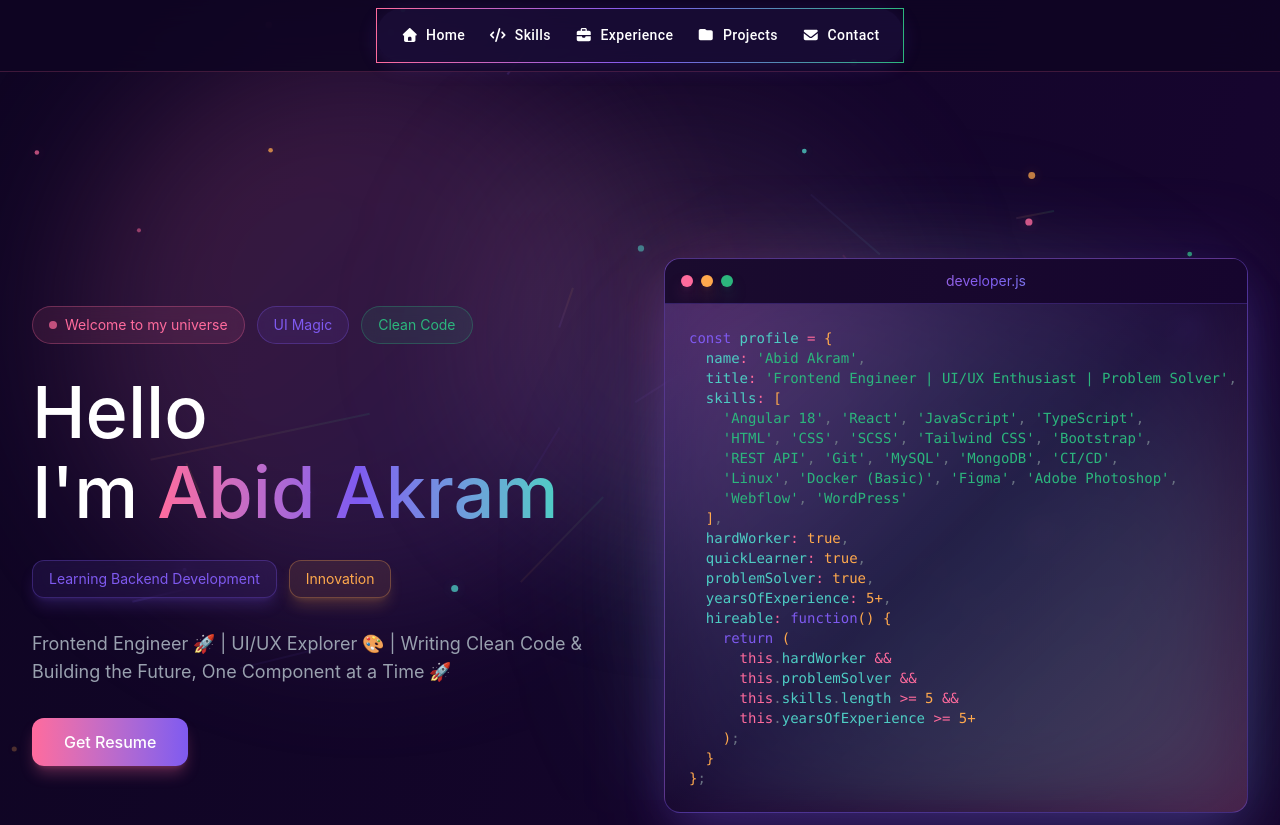
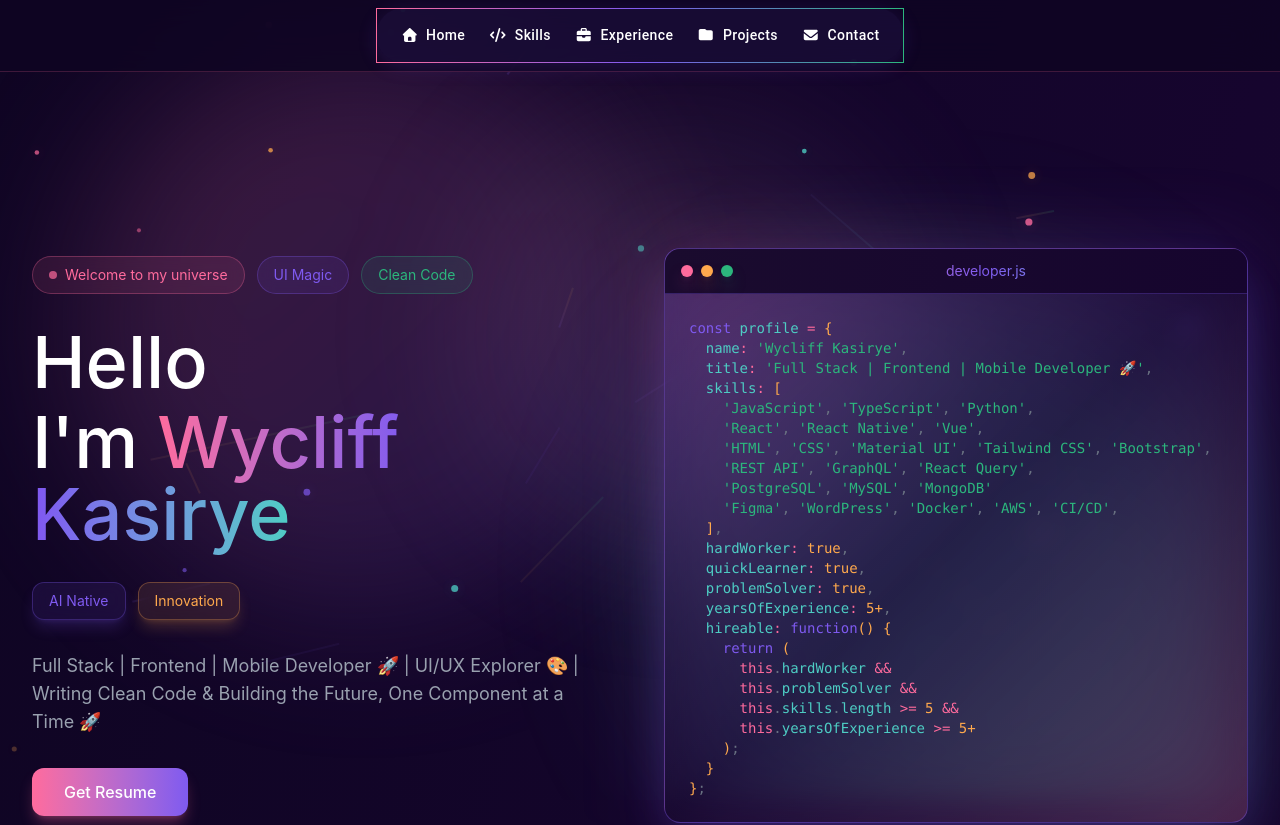
Before and after one commit to wycliffkas/wycoPortfolio, a React (Vite) app: page / in a window 1280 px wide. Shown: the top 825 px of the page. Built offline with nearby package versions, Linux system fonts and the light colour scheme.

Commit message:
update skills

```diff
--- a/package.json
+++ b/package.json
@@ -6,8 +6,8 @@
   "homepage": "https://wycliffkas.github.io/wycoPortfolio",
   "scripts": {
     "build": "vite build",
-    "predeploy": "pnpm build",
-    "deploy": "gh-pages -d dist"
+    "dev": "vite",
+    "deploy": "gh-pages -d dist --add"
   },
   "dependencies": {
     "@emotion/react": "11.14.0",
--- a/src/app/components/CodeWindow.tsx
+++ b/src/app/components/CodeWindow.tsx
@@ -1,11 +1,11 @@
-import { motion } from 'motion/react';
+import { motion } from "motion/react";
 
 export function CodeWindow() {
   const code = `const profile = {
-  name: 'Abid Akram',
-  title: 'Frontend Engineer | UI/UX Enthusiast | Problem Solver',
+  name: 'Wycliff Kasirye',
+  title: 'Full Stack Engineer | Frontend Engineer | Problem Solver',
   skills: [
-    'Angular 18', 'React', 'JavaScript', 'TypeScript',
+    'React', 'Vue', 'JavaScript', 'TypeScript',
     'HTML', 'CSS', 'SCSS', 'Tailwind CSS', 'Bootstrap',
     'REST API', 'Git', 'MySQL', 'MongoDB', 'CI/CD',
     'Linux', 'Docker (Basic)', 'Figma', 'Adobe Photoshop',
@@ -30,8 +30,7 @@ export function CodeWindow() {
       initial={{ opacity: 0, rotateY: -15 }}
       animate={{ opacity: 1, rotateY: 0 }}
       transition={{ duration: 0.8, delay: 0.5 }}
-      className="relative"
-    >
+      className="relative">
       {/* Browser Window */}
       <div className="bg-gradient-to-br from-[#7f5af0]/20 via-[#1a0b2e]/40 to-[#ff6b9d]/20 rounded-2xl border border-[#7f5af0]/40 shadow-2xl shadow-[#7f5af0]/30 backdrop-blur-md overflow-hidden">
         {/* Browser Header */}
@@ -50,155 +49,160 @@ export function CodeWindow() {
         <div className="p-6 font-mono text-sm overflow-x-auto">
           <pre className="text-gray-300">
             <code>
-              <span className="text-[#7f5af0]">const</span>{' '}
-              <span className="text-[#4ecdc4]">profile</span>{' '}
-              <span className="text-[#ff6b9d]">=</span>{' '}
-              <span className="text-[#ffa94d]">{'{'}</span>
-              {'\n'}
-              {'  '}
+              <span className="text-[#7f5af0]">const</span>{" "}
+              <span className="text-[#4ecdc4]">profile</span>{" "}
+              <span className="text-[#ff6b9d]">=</span>{" "}
+              <span className="text-[#ffa94d]">{"{"}</span>
+              {"\n"}
+              {"  "}
               <span className="text-[#4ecdc4]">name</span>
-              <span className="text-[#ff6b9d]">:</span>{' '}
-              <span className="text-[#2cb67d]">'Abid Akram'</span>
+              <span className="text-[#ff6b9d]">:</span>{" "}
+              <span className="text-[#2cb67d]">'Wycliff Kasirye'</span>
               <span className="text-gray-500">,</span>
-              {'\n'}
-              {'  '}
+              {"\n"}
+              {"  "}
               <span className="text-[#4ecdc4]">title</span>
-              <span className="text-[#ff6b9d]">:</span>{' '}
+              <span className="text-[#ff6b9d]">:</span>{" "}
               <span className="text-[#2cb67d]">
-                'Frontend Engineer | UI/UX Enthusiast | Problem Solver'
+                'Full Stack | Frontend | Mobile Developer 🚀'
               </span>
               <span className="text-gray-500">,</span>
-              {'\n'}
-              {'  '}
+              {"\n"}
+              {"  "}
               <span className="text-[#4ecdc4]">skills</span>
-              <span className="text-[#ff6b9d]">:</span>{' '}
-              <span className="text-[#ffa94d]">{'['}</span>
-              {'\n'}
-              {'    '}
-              <span className="text-[#2cb67d]">'Angular 18'</span>
-              <span className="text-gray-500">,</span>{' '}
+              <span className="text-[#ff6b9d]">:</span>{" "}
+              <span className="text-[#ffa94d]">{"["}</span>
+              {"\n"}
+              {"    "}
+              <span className="text-[#2cb67d]">'JavaScript'</span>
+              <span className="text-gray-500">,</span>{" "}
+              <span className="text-[#2cb67d]">'TypeScript'</span>
+              <span className="text-gray-500">,</span>{" "}
+              <span className="text-[#2cb67d]">'Python'</span>
+              <span className="text-gray-500">,</span>
+              {"\n"}
+              {"    "}
               <span className="text-[#2cb67d]">'React'</span>
-              <span className="text-gray-500">,</span>{' '}
-              <span className="text-[#2cb67d]">'JavaScript'</span>
-              <span className="text-gray-500">,</span>{' '}
-              <span className="text-[#2cb67d]">'TypeScript'</span>
-              <span className="text-gray-500">,</span>
-              {'\n'}
-              {'    '}
+              <span className="text-gray-500">,</span>{" "}
+              <span className="text-[#2cb67d]">'React Native'</span>
+              <span className="text-gray-500">,</span>{" "}
+              <span className="text-[#2cb67d]">'Vue'</span>
+              <span className="text-gray-500">,</span> {"\n"}
+              {"    "}
               <span className="text-[#2cb67d]">'HTML'</span>
-              <span className="text-gray-500">,</span>{' '}
+              <span className="text-gray-500">,</span>{" "}
               <span className="text-[#2cb67d]">'CSS'</span>
-              <span className="text-gray-500">,</span>{' '}
-              <span className="text-[#2cb67d]">'SCSS'</span>
-              <span className="text-gray-500">,</span>{' '}
+              <span className="text-gray-500">,</span>{" "}
+              <span className="text-[#2cb67d]">'Material UI'</span>
+              <span className="text-gray-500">,</span>{" "}
               <span className="text-[#2cb67d]">'Tailwind CSS'</span>
-              <span className="text-gray-500">,</span>{' '}
+              <span className="text-gray-500">,</span>{" "}
               <span className="text-[#2cb67d]">'Bootstrap'</span>
               <span className="text-gray-500">,</span>
-              {'\n'}
-              {'    '}
+              {"\n"}
+              {"    "}
               <span className="text-[#2cb67d]">'REST API'</span>
-              <span className="text-gray-500">,</span>{' '}
-              <span className="text-[#2cb67d]">'Git'</span>
-              <span className="text-gray-500">,</span>{' '}
+              <span className="text-gray-500">,</span>{" "}
+              <span className="text-[#2cb67d]">'GraphQL'</span>
+              <span className="text-gray-500">,</span>{" "}
+              <span className="text-[#2cb67d]">'React Query'</span>
+              <span className="text-gray-500">,</span>
+              {"\n"}
+              {"    "}
+              <span className="text-[#2cb67d]">'PostgreSQL'</span>
+              <span className="text-gray-500">,</span>{" "}
               <span className="text-[#2cb67d]">'MySQL'</span>
-              <span className="text-gray-500">,</span>{' '}
+              <span className="text-gray-500">,</span>{" "}
               <span className="text-[#2cb67d]">'MongoDB'</span>
-              <span className="text-gray-500">,</span>{' '}
+              {"\n"}
+              {"    "}
+              <span className="text-[#2cb67d]">'Figma'</span>
+              <span className="text-gray-500">,</span>{" "}
+              <span className="text-[#2cb67d]">'WordPress'</span>
+              <span className="text-gray-500">,</span>{" "}
+              <span className="text-[#2cb67d]">'Docker'</span>
+              <span className="text-gray-500">,</span>{" "}
+              <span className="text-[#2cb67d]">'AWS'</span>
+              <span className="text-gray-500">,</span>{" "}
               <span className="text-[#2cb67d]">'CI/CD'</span>
               <span className="text-gray-500">,</span>
-              {'\n'}
-              {'    '}
-              <span className="text-[#2cb67d]">'Linux'</span>
-              <span className="text-gray-500">,</span>{' '}
-              <span className="text-[#2cb67d]">'Docker (Basic)'</span>
-              <span className="text-gray-500">,</span>{' '}
-              <span className="text-[#2cb67d]">'Figma'</span>
-              <span className="text-gray-500">,</span>{' '}
-              <span className="text-[#2cb67d]">'Adobe Photoshop'</span>
+              {"\n"}
+              {"  "}
+              <span className="text-[#ffa94d]">{"]"}</span>
               <span className="text-gray-500">,</span>
-              {'\n'}
-              {'    '}
-              <span className="text-[#2cb67d]">'Webflow'</span>
-              <span className="text-gray-500">,</span>{' '}
-              <span className="text-[#2cb67d]">'WordPress'</span>
-              {'\n'}
-              {'  '}
-              <span className="text-[#ffa94d]">{']'}</span>
-              <span className="text-gray-500">,</span>
-              {'\n'}
-              {'  '}
+              {"\n"}
+              {"  "}
               <span className="text-[#4ecdc4]">hardWorker</span>
-              <span className="text-[#ff6b9d]">:</span>{' '}
+              <span className="text-[#ff6b9d]">:</span>{" "}
               <span className="text-[#ffa94d]">true</span>
               <span className="text-gray-500">,</span>
-              {'\n'}
-              {'  '}
+              {"\n"}
+              {"  "}
               <span className="text-[#4ecdc4]">quickLearner</span>
-              <span className="text-[#ff6b9d]">:</span>{' '}
+              <span className="text-[#ff6b9d]">:</span>{" "}
               <span className="text-[#ffa94d]">true</span>
               <span className="text-gray-500">,</span>
-              {'\n'}
-              {'  '}
+              {"\n"}
+              {"  "}
               <span className="text-[#4ecdc4]">problemSolver</span>
-              <span className="text-[#ff6b9d]">:</span>{' '}
+              <span className="text-[#ff6b9d]">:</span>{" "}
               <span className="text-[#ffa94d]">true</span>
               <span className="text-gray-500">,</span>
-              {'\n'}
-              {'  '}
+              {"\n"}
+              {"  "}
               <span className="text-[#4ecdc4]">yearsOfExperience</span>
-              <span className="text-[#ff6b9d]">:</span>{' '}
+              <span className="text-[#ff6b9d]">:</span>{" "}
               <span className="text-[#ffa94d]">5+</span>
               <span className="text-gray-500">,</span>
-              {'\n'}
-              {'  '}
+              {"\n"}
+              {"  "}
               <span className="text-[#4ecdc4]">hireable</span>
-              <span className="text-[#ff6b9d]">:</span>{' '}
+              <span className="text-[#ff6b9d]">:</span>{" "}
               <span className="text-[#7f5af0]">function</span>
-              <span className="text-[#ffa94d]">{'()'}</span>{' '}
-              <span className="text-[#ffa94d]">{'{'}</span>
-              {'\n'}
-              {'    '}
-              <span className="text-[#7f5af0]">return</span>{' '}
-              <span className="text-[#ffa94d]">{'('}</span>
-              {'\n'}
-              {'      '}
+              <span className="text-[#ffa94d]">{"()"}</span>{" "}
+              <span className="text-[#ffa94d]">{"{"}</span>
+              {"\n"}
+              {"    "}
+              <span className="text-[#7f5af0]">return</span>{" "}
+              <span className="text-[#ffa94d]">{"("}</span>
+              {"\n"}
+              {"      "}
               <span className="text-[#ff6b9d]">this</span>
               <span className="text-gray-500">.</span>
-              <span className="text-[#4ecdc4]">hardWorker</span>{' '}
+              <span className="text-[#4ecdc4]">hardWorker</span>{" "}
               <span className="text-[#ff6b9d]">&&</span>
-              {'\n'}
-              {'      '}
+              {"\n"}
+              {"      "}
               <span className="text-[#ff6b9d]">this</span>
               <span className="text-gray-500">.</span>
-              <span className="text-[#4ecdc4]">problemSolver</span>{' '}
+              <span className="text-[#4ecdc4]">problemSolver</span>{" "}
               <span className="text-[#ff6b9d]">&&</span>
-              {'\n'}
-              {'      '}
+              {"\n"}
+              {"      "}
               <span className="text-[#ff6b9d]">this</span>
               <span className="text-gray-500">.</span>
               <span className="text-[#4ecdc4]">skills</span>
               <span className="text-gray-500">.</span>
-              <span className="text-[#4ecdc4]">length</span>{' '}
-              <span className="text-[#ff6b9d]">{'>='}</span>{' '}
-              <span className="text-[#ffa94d]">5</span>{' '}
+              <span className="text-[#4ecdc4]">length</span>{" "}
+              <span className="text-[#ff6b9d]">{">="}</span>{" "}
+              <span className="text-[#ffa94d]">5</span>{" "}
               <span className="text-[#ff6b9d]">&&</span>
-              {'\n'}
-              {'      '}
+              {"\n"}
+              {"      "}
               <span className="text-[#ff6b9d]">this</span>
               <span className="text-gray-500">.</span>
-              <span className="text-[#4ecdc4]">yearsOfExperience</span>{' '}
-              <span className="text-[#ff6b9d]">{'>='}</span>{' '}
+              <span className="text-[#4ecdc4]">yearsOfExperience</span>{" "}
+              <span className="text-[#ff6b9d]">{">="}</span>{" "}
               <span className="text-[#ffa94d]">5+</span>
-              {'\n'}
-              {'    '}
-              <span className="text-[#ffa94d]">{')'}</span>
+              {"\n"}
+              {"    "}
+              <span className="text-[#ffa94d]">{")"}</span>
               <span className="text-gray-500">;</span>
-              {'\n'}
-              {'  '}
-              <span className="text-[#ffa94d]">{'}'}</span>
-              {'\n'}
-              <span className="text-[#ffa94d]">{'}'}</span>
+              {"\n"}
+              {"  "}
+              <span className="text-[#ffa94d]">{"}"}</span>
+              {"\n"}
+              <span className="text-[#ffa94d]">{"}"}</span>
               <span className="text-gray-500">;</span>
             </code>
           </pre>
--- a/src/app/components/Contact.tsx
+++ b/src/app/components/Contact.tsx
@@ -79,7 +79,7 @@ export function Contact() {
                     Email
                   </Typography>
                   <Typography sx={{ color: '#ff6b9d' }}>
-                    abid.akram01@gmail.com
+                    w4wycliff@gmail.com
                   </Typography>
                 </Box>
               </Box>
@@ -105,7 +105,7 @@ export function Contact() {
                     Location
                   </Typography>
                   <Typography sx={{ color: 'rgba(255, 255, 255, 0.7)' }}>
-                    Bengaluru, Karnataka 560103
+                    Michigan, United States
                   </Typography>
                 </Box>
               </Box>
--- a/src/app/components/Footer.tsx
+++ b/src/app/components/Footer.tsx
@@ -17,7 +17,7 @@ export function Footer() {
       <Container maxWidth="lg">
         <Box sx={{ display: 'flex', justifyContent: 'space-between', alignItems: 'center', flexWrap: 'wrap', gap: 2 }}>
           <Typography sx={{ color: 'rgba(255, 255, 255, 0.7)' }}>
-            Handcrafted with <FontAwesomeIcon icon={faHeart} color="#ff6b9d" beat /> by Abid Akram.
+            Handcrafted with <FontAwesomeIcon icon={faHeart} color="#ff6b9d" beat /> by Wycliff Kasirye.
           </Typography>
 
           <Box sx={{ display: 'flex', gap: 1 }}>
--- a/src/app/components/Hero.tsx
+++ b/src/app/components/Hero.tsx
@@ -54,7 +54,7 @@ export function Hero() {
               fontWeight: 'bold'
             }}
           >
-            Abid Akram
+            Wycliff Kasirye
           </Typography>
 
           <Typography
--- a/src/app/components/Home.tsx
+++ b/src/app/components/Home.tsx
@@ -1,45 +1,22 @@
-import { motion } from 'motion/react';
-import { CodeWindow } from './CodeWindow';
-import { AnimatedBackground } from './AnimatedBackground';
+import { motion } from "motion/react";
+import { CodeWindow } from "./CodeWindow";
+import { AnimatedBackground } from "./AnimatedBackground";
 
 export function Home() {
   const handleDownloadResume = () => {
-    // Create a simple resume file
-    const resumeContent = `
-ABID AKRAM
-Frontend Engineer | UI/UX Enthusiast | Problem Solver
-
-CONTACT
-Email: abid.akram@example.com
-LinkedIn: linkedin.com/in/abidakram
-GitHub: github.com/abidakram
-
-SKILLS
-- Frontend: Angular 18, React, JavaScript, TypeScript
-- Styling: HTML, CSS, SCSS, Tailwind CSS, Bootstrap
-- Backend: REST API, Git, MySQL, MongoDB, CI/CD
-- Tools: Linux, Docker (Basic), Figma, Adobe Photoshop, Webflow, WordPress
-
-PROFILE
-hardWorker: true
-quickLearner: true
-problemSolver: true
-yearsOfExperience: 5+
-    `;
-
-    const blob = new Blob([resumeContent], { type: 'text/plain' });
-    const url = URL.createObjectURL(blob);
-    const a = document.createElement('a');
-    a.href = url;
-    a.download = 'Abid_Akram_Resume.txt';
+    const pdfPath = "/wycliff_kasirye_resume.pdf"; // Ensure the path points to the root of the public folder
+    const a = document.createElement("a");
+    a.href = pdfPath;
+    a.download = "Wycliff_Kasirye_Resume.pdf";
     document.body.appendChild(a);
     a.click();
     document.body.removeChild(a);
-    URL.revokeObjectURL(url);
   };
 
   return (
-    <div id="home" className="min-h-screen bg-transparent text-white relative overflow-hidden">
+    <div
+      id="home"
+      className="min-h-screen bg-transparent text-white relative overflow-hidden">
       <AnimatedBackground />
 
       <div className="container mx-auto px-8 py-16 relative z-10">
@@ -49,16 +26,14 @@ yearsOfExperience: 5+
             initial={{ opacity: 0, x: -50 }}
             animate={{ opacity: 1, x: 0 }}
             transition={{ duration: 0.8, delay: 0.2 }}
-            className="space-y-8"
-          >
+            className="space-y-8">
             {/* Tags */}
             <div className="flex flex-wrap gap-3">
               <motion.div
                 initial={{ opacity: 0, y: -20 }}
                 animate={{ opacity: 1, y: 0 }}
                 transition={{ duration: 0.5, delay: 0.3 }}
-                className="px-4 py-2 bg-[#ff6b9d]/10 border border-[#ff6b9d]/30 rounded-full text-sm text-[#ff6b9d] flex items-center gap-2 backdrop-blur-sm"
-              >
+                className="px-4 py-2 bg-[#ff6b9d]/10 border border-[#ff6b9d]/30 rounded-full text-sm text-[#ff6b9d] flex items-center gap-2 backdrop-blur-sm">
                 <span className="w-2 h-2 bg-[#ff6b9d] rounded-full animate-pulse"></span>
                 Welcome to my universe
               </motion.div>
@@ -67,8 +42,7 @@ yearsOfExperience: 5+
                 initial={{ opacity: 0, y: -20 }}
                 animate={{ opacity: 1, y: 0 }}
                 transition={{ duration: 0.5, delay: 0.4 }}
-                className="px-4 py-2 bg-[#7f5af0]/10 border border-[#7f5af0]/30 rounded-full text-sm text-[#7f5af0] backdrop-blur-sm"
-              >
+                className="px-4 py-2 bg-[#7f5af0]/10 border border-[#7f5af0]/30 rounded-full text-sm text-[#7f5af0] backdrop-blur-sm">
                 UI Magic
               </motion.div>
 
@@ -76,8 +50,7 @@ yearsOfExperience: 5+
                 initial={{ opacity: 0, y: -20 }}
                 animate={{ opacity: 1, y: 0 }}
                 transition={{ duration: 0.5, delay: 0.5 }}
-                className="px-4 py-2 bg-[#2cb67d]/10 border border-[#2cb67d]/30 rounded-full text-sm text-[#2cb67d] backdrop-blur-sm"
-              >
+                className="px-4 py-2 bg-[#2cb67d]/10 border border-[#2cb67d]/30 rounded-full text-sm text-[#2cb67d] backdrop-blur-sm">
                 Clean Code
               </motion.div>
             </div>
@@ -88,19 +61,17 @@ yearsOfExperience: 5+
                 initial={{ opacity: 0, y: 20 }}
                 animate={{ opacity: 1, y: 0 }}
                 transition={{ duration: 0.6, delay: 0.4 }}
-                className="text-6xl lg:text-7xl"
-              >
+                className="text-6xl lg:text-7xl">
                 Hello
               </motion.h1>
               <motion.h1
                 initial={{ opacity: 0, y: 20 }}
                 animate={{ opacity: 1, y: 0 }}
                 transition={{ duration: 0.6, delay: 0.5 }}
-                className="text-6xl lg:text-7xl"
-              >
-                I'm{' '}
+                className="text-6xl lg:text-7xl">
+                I'm{" "}
                 <span className="bg-gradient-to-r from-[#ff6b9d] via-[#7f5af0] to-[#4ecdc4] bg-clip-text text-transparent">
-                  Abid Akram
+                  Wycliff Kasirye
                 </span>
               </motion.h1>
             </div>
@@ -111,17 +82,15 @@ yearsOfExperience: 5+
                 initial={{ opacity: 0, scale: 0.8 }}
                 animate={{ opacity: 1, scale: 1 }}
                 transition={{ duration: 0.5, delay: 0.6 }}
-                className="px-4 py-2 bg-[#7f5af0]/10 border border-[#7f5af0]/30 rounded-xl text-sm text-[#7f5af0] backdrop-blur-sm shadow-lg shadow-[#7f5af0]/20"
-              >
-                Learning Backend Development
+                className="px-4 py-2 bg-[#7f5af0]/10 border border-[#7f5af0]/30 rounded-xl text-sm text-[#7f5af0] backdrop-blur-sm shadow-lg shadow-[#7f5af0]/20">
+                AI Native
               </motion.div>
 
               <motion.div
                 initial={{ opacity: 0, scale: 0.8 }}
                 animate={{ opacity: 1, scale: 1 }}
                 transition={{ duration: 0.5, delay: 0.7 }}
-                className="px-4 py-2 bg-[#ffa94d]/10 border border-[#ffa94d]/30 rounded-xl text-sm text-[#ffa94d] backdrop-blur-sm shadow-lg shadow-[#ffa94d]/20"
-              >
+                className="px-4 py-2 bg-[#ffa94d]/10 border border-[#ffa94d]/30 rounded-xl text-sm text-[#ffa94d] backdrop-blur-sm shadow-lg shadow-[#ffa94d]/20">
                 Innovation
               </motion.div>
             </div>
@@ -131,10 +100,10 @@ yearsOfExperience: 5+
               initial={{ opacity: 0, y: 20 }}
               animate={{ opacity: 1, y: 0 }}
               transition={{ duration: 0.6, delay: 0.8 }}
-              className="text-gray-400 text-lg max-w-xl"
-            >
-              Frontend Engineer 🚀 | UI/UX Explorer 🎨 | Writing Clean Code &
-              Building the Future, One Component at a Time 🚀
+              className="text-gray-400 text-lg max-w-xl">
+              Full Stack | Frontend | Mobile Developer 🚀 | UI/UX Explorer 🎨 |
+              Writing Clean Code & Building the Future, One Component at a Time
+              🚀
             </motion.p>
 
             {/* Button */}
@@ -142,11 +111,13 @@ yearsOfExperience: 5+
               initial={{ opacity: 0, y: 20 }}
               animate={{ opacity: 1, y: 0 }}
               transition={{ duration: 0.6, delay: 0.9 }}
-              whileHover={{ scale: 1.05, boxShadow: '0 0 30px rgba(255, 107, 157, 0.3)' }}
+              whileHover={{
+                scale: 1.05,
+                boxShadow: "0 0 30px rgba(255, 107, 157, 0.3)"
+              }}
               whileTap={{ scale: 0.95 }}
               onClick={handleDownloadResume}
-              className="px-8 py-3 bg-gradient-to-r from-[#ff6b9d] to-[#7f5af0] text-white rounded-xl hover:from-[#ff5086] hover:to-[#6a3fd9] transition-all duration-300 shadow-lg shadow-[#ff6b9d]/30"
-            >
+              className="px-8 py-3 bg-gradient-to-r from-[#ff6b9d] to-[#7f5af0] text-white rounded-xl hover:from-[#ff5086] hover:to-[#6a3fd9] transition-all duration-300 shadow-lg shadow-[#ff6b9d]/30">
               Get Resume
             </motion.button>
           </motion.div>
@@ -155,8 +126,7 @@ yearsOfExperience: 5+
           <motion.div
             initial={{ opacity: 0, x: 50 }}
             animate={{ opacity: 1, x: 0 }}
-            transition={{ duration: 0.8, delay: 0.4 }}
-          >
+            transition={{ duration: 0.8, delay: 0.4 }}>
             <CodeWindow />
           </motion.div>
         </div>
--- a/src/app/components/Projects.tsx
+++ b/src/app/components/Projects.tsx
@@ -4,16 +4,13 @@ import { motion } from 'motion/react';
 import { FontAwesomeIcon } from '@fortawesome/react-fontawesome';
 import { faExternalLinkAlt } from '@fortawesome/free-solid-svg-icons';
 import { faGithub } from '@fortawesome/free-brands-svg-icons';
-// import projectImage1 from 'figma:asset/16f1fe20533fc4376dba28338ab44c86b0c5377b.png';
-// import projectImage2 from 'figma:asset/3f81a5e84be53f15c63eedc5ee6528deb1d8e093.png';
-// import projectImage3 from 'figma:asset/84237a39a1aa848f77dea598933f28831c116b86.png';
 
 const projects = [
   {
     title: 'FlixMovies',
-    description: 'A movie discovery platform built with Angular. It includes UX design and frontend implementation.',
+    description: 'A movie discovery platform built with React. It includes UX design and frontend implementation.',
     image: 'https://woz-u.com/wp-content/uploads/2022/06/Evolution-of-Coding-scaled.jpg',
-    tags: ['Angular 18', 'TypeScript', 'Tailwind CSS', 'IMDB - Rest API', 'Figma', 'UX Design'],
+    tags: ['React', 'TypeScript', 'Tailwind CSS', 'IMDB - Rest API', 'Figma', 'UX Design'],
     category: 'frontend',
     featured: true
   },
@@ -21,7 +18,7 @@ const projects = [
     title: 'Text to Image Generator AI',
     description: 'An AI image generator built with Angular. Enter text prompts and generate stunning images using cutting-edge AI models.',
     image: 'https://woz-u.com/wp-content/uploads/2022/06/Evolution-of-Coding-scaled.jpg',
-    tags: ['Angular 18', 'TypeScript', 'SCSS', 'Hugging Face - Models & API'],
+    tags: ['React', 'TypeScript', 'SCSS', 'Hugging Face - Models & API'],
     category: 'frontend',
     featured: false
   },
--- a/src/app/components/Skills.tsx
+++ b/src/app/components/Skills.tsx
@@ -15,7 +15,7 @@ const skillCategories = [
     title: 'Frontend Development',
     icon: faCode,
     color: '#ff6b9d',
-    skills: ['Angular', 'React', 'TypeScript', 'Tailwind CSS', 'HTML5', 'CSS3']
+    skills: ['Vue', 'React', 'TypeScript', 'Tailwind CSS', 'HTML5', 'CSS3']
   },
   {
     title: 'Backend Development',
```
Also changed, not shown: 1 other file (tests, documents, lock files or other folders).
